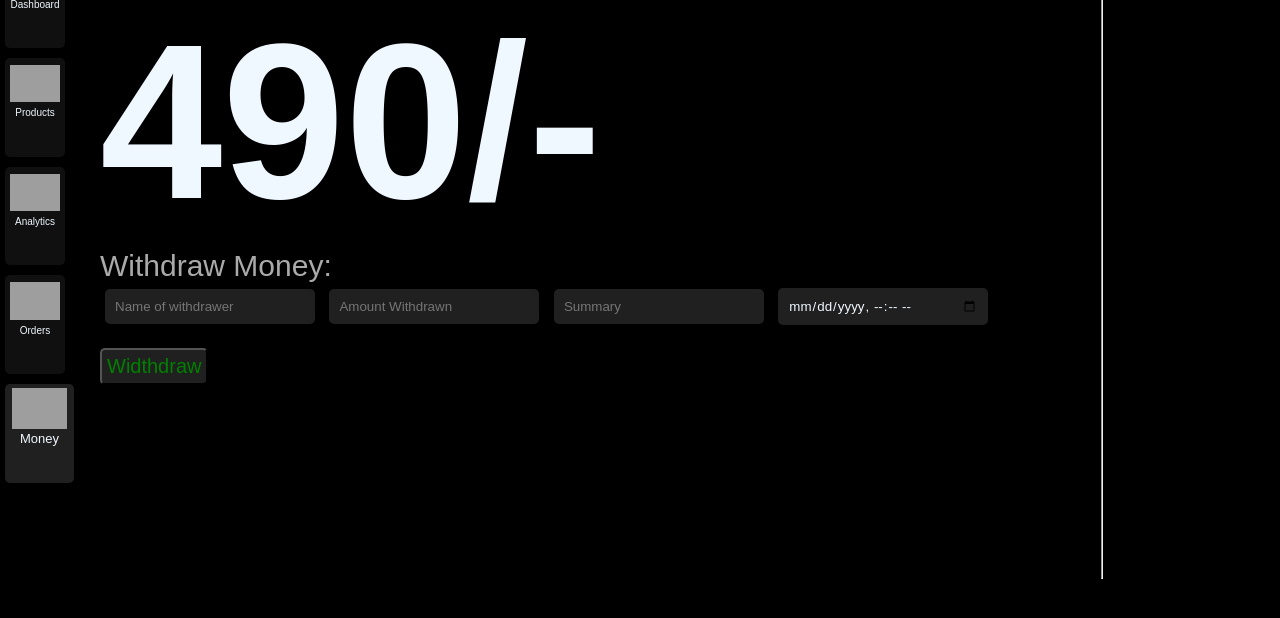
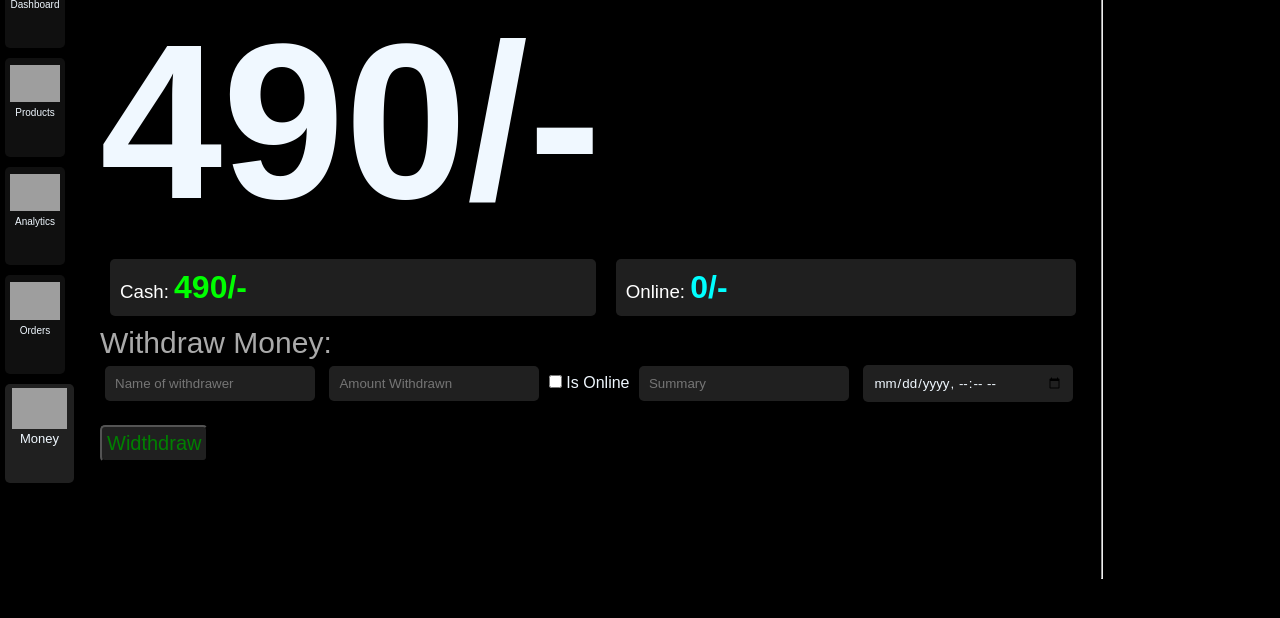
Before and after one commit to B6Infinity/kidey_DEV, a Django app: page /staff/money in a window 1280 px wide. Shown: the part 167-785 px from the top of the page. Run offline with Django 3.2, Linux system fonts and the light colour scheme; a user stored in the database is signed in; data comes from the database, SQL or seed files in the repository; both versions use the stored data as it was after the commit; data that the repository does not hold is empty; some libraries are stand-ins or nearby versions; grey boxes are pictures that could not be loaded.

Commit message:
starting to get REAL

```diff
--- a/staff/models.py
+++ b/staff/models.py
@@ -19,13 +19,18 @@ class Product(models.Model):
         ('none', 'none'),
         ('biriyani', 'biriyani'),
         ('thali', 'thali'),
+        ('extra', 'extra'),
         ('chinese', 'chinese'),
+        ('curry', 'curry'),
     )
 
     category = models.CharField(max_length=25, choices=category_choices, default='none')
 
     def __str__(self) -> str:
         return f"{self.name} - ₹{self.price}"
+
+    def get_all_categories(self) -> tuple:
+        return self.category_choices
 
 
 class Profile(models.Model):
@@ -109,6 +114,7 @@ class Expense(models.Model):
     time_of_expense = models.DateTimeField()
 
     amount = models.IntegerField()
+    is_online = models.BooleanField(default=False)
 
     summary = models.TextField(null=True, blank=True)
 
@@ -122,7 +128,16 @@ class Expense(models.Model):
         super(Expense, self).save(*args, **kwargs)
 
     def __str__(self) -> str:
-        return f"<b style='color:skyblue;'>₹{self.amount}</b> - {self.time_of_expense.strftime('%d/%m/%y, %H:%M')}"
+        # return f"<b style='color:skyblue;'>₹{self.amount}</b> - {self.time_of_expense.strftime('%d/%m/%y, %H:%M')}"
+        return f"₹{self.amount} - {self.time_of_expense.strftime('%d/%m/%y, %H:%M')}"
+
 
 class Money(models.Model):
     value = models.IntegerField(default=0)
+    online_mode = models.BooleanField(default=False)
+
+    def __str__(self) -> str:
+        if self.online_mode:
+            return "Online"
+        else:
+            return "Cash"
--- a/staff/views.py
+++ b/staff/views.py
@@ -67,10 +67,13 @@ def products(request):
 
     # Making Sure that 'NONE' Category appears in the end
 
-    categories.remove(categories[categories.index("none")])
-    categories.append("none")
+    if "none" in categories:
+        categories.remove(categories[categories.index("none")])
+        categories.append("none")
+
 
     DATA["CATEGORIES"] = categories
+    DATA["ALL_CATEGORIES"] = existing_products[0].get_all_categories()
 
     return render(request, 'staff/products.html', DATA)
 
@@ -169,9 +172,9 @@ def orders(request):
             categories.append(product.category)
 
     # Making Sure that 'NONE' Category appears in the end
-
-    categories.remove(categories[categories.index("none")])
-    categories.append("none")
+    if "none" in categories:
+        categories.remove(categories[categories.index("none")])
+        categories.append("none")
     DATA["CATEGORIES"] = categories
 
 
@@ -181,9 +184,10 @@ def money(request):
     if not request.user.is_staff:
         return HttpResponse("You need to login as a staff <a href='/staff'>Login Here</a>")
 
+    cash = Money.objects.first().value
+    online = Money.objects.last().value
 
-
-    DATA = {"CURRENT_PAGE": "money", "CASH": Money.objects.all()[0], "EXPENSES":Expense.objects.all()[:20][::-1]}
+    DATA = {"CURRENT_PAGE": "money", "CASH": cash, "ONLINE": online, "TOTAL_MONEY": cash + online, "EXPENSES":Expense.objects.all()[:20][::-1]}
     return render(request, 'staff/money.html', DATA)
 
 def addProduct(request):
@@ -432,6 +436,8 @@ def deleteCustomer(request):
 
         return JsonResponse(RESPONSE)
 
+def fetch_relevant_orders(request):
+    '''Relevant Order means the order that is to be delivered in the afternoon and night'''
 # STATICITY
 
 def get_menu(request):
@@ -447,9 +453,9 @@ def get_menu(request):
             categories.append(product.category)
 
     # Making Sure that 'NONE' Category appears in the end
-
-    categories.remove(categories[categories.index("none")])
-    categories.append("none")
+    if "none" in categories:
+        categories.remove(categories[categories.index("none")])
+        categories.append("none")
 
     for category in categories:
         MENU[category.upper()] = {}
@@ -500,9 +506,9 @@ def fetchMenu(request):
             categories.append(product.category)
 
     # Making Sure that 'NONE' Category appears in the end
-
-    categories.remove(categories[categories.index("none")])
-    categories.append("none")
+    if "none" in categories:
+        categories.remove(categories[categories.index("none")])
+        categories.append("none")
 
     for category in categories:
         MENU[category.upper()] = {}
--- a/templates/staff/money.html
+++ b/templates/staff/money.html
@@ -7,7 +7,12 @@
 
     <div class="flex-object" style="flex-grow: 1;">
         <div class="fnt-med" style="color: #aaaaaa">Total Money in Cash</div><br>
-        <div class="fnt-extra-xxx" id="big_money">{{CASH.value}}/-</div>
+        <div class="fnt-extra-xxx" id="big_money">{{TOTAL_MONEY}}/-</div>
+        <div class="flex-row">
+            <h3>Cash: <span id="cash_money">{{CASH}}/-</span></h3>
+            <h3>Online: <span id="online_money">{{ONLINE}}/-</span></h3>
+        </div>
+        <!-- <div class="fnt-extra-xxx" id="big_money">{{ONLINE.value}}/-</div> -->
 
         <div id="withdraw-money-container">
             <div class="fnt-med" style="color: #aaaaaa">Withdraw Money:</div>
@@ -15,6 +20,7 @@
             <form action="withdrawMoney" method="post">{% csrf_token %}
                 <input type="text" class="input-classic" name="withdraw_name" placeholder="Name of withdrawer" required autocomplete="off">
                 <input type="number" class="input-classic" name="withdraw_amt" placeholder="Amount Withdrawn" required autocomplete="off">
+                <input type="checkbox" class="" name="is_online" placeholder="" required autocomplete="off"> Is Online
                 <input type="text" class="input-classic" name="withdraw_summary" placeholder="Summary" required autocomplete="off">
                 <input type="datetime-local" class="input-classic" name="widthdraw_time" placeholder="Time Of Widthdrawl" required autocomplete="off">
                 <br><br>
@@ -50,6 +56,28 @@
 
 </div>
 
+<style>
+    .flex-row span{
+        font-weight: 600;
+        font-size: 2rem;
+    }
+    .flex-row h3{
+        background-color: #1f1f1f;
+        border-radius: 5px;
+        margin: 10px;
+        padding: 10px;
+        flex-grow: 1;
+        color: white;
+        font-weight: 100;
+    }
+    #cash_money{
+        color: lime;
+    }
+    #online_money{
+        color: cyan;
+    }
+
+</style>
 
 
 
--- a/templates/staff/orders.html
+++ b/templates/staff/orders.html
@@ -240,8 +240,10 @@
     <div style="color: white;" class="label-classic" id="order-bill_text"></div><br><br>
     <div style="color: green; font-size: 25px;" class="label-classic" id="order-money"></div>
     <br><br>
+    <button id="paid-" name="paid_button" style="font-size: 20px; color: cyan;"
+        onclick="markOrderAsPaid(this.id.replace('paid-', ''))" type="button">Paid - Online?</button>
     <button id="paid-" name="paid_button" style="font-size: 20px; color: green;"
-        onclick="markOrderAsPaid(this.id.replace('paid-', ''))" type="button">Mark as Paid</button>
+        onclick="markOrderAsPaid(this.id.replace('paid-', ''))" type="button">Paid - Cash?</button>
 
     <div id="confirm_delete" style="float: right; margin: 5px; visibility: hidden;">
         <form action="/staff/delete-order" method="POST">{% csrf_token %}
```
Also changed, not shown: templates/staff/home.html (+32 -6 lines), templates/staff/products.html (+5 -4 lines), db.sqlite3, staff/migrations/0026_money_online_mode.py (added), staff/migrations/0027_expense_is_online_alter_product_category.py (added), 1 other file.
